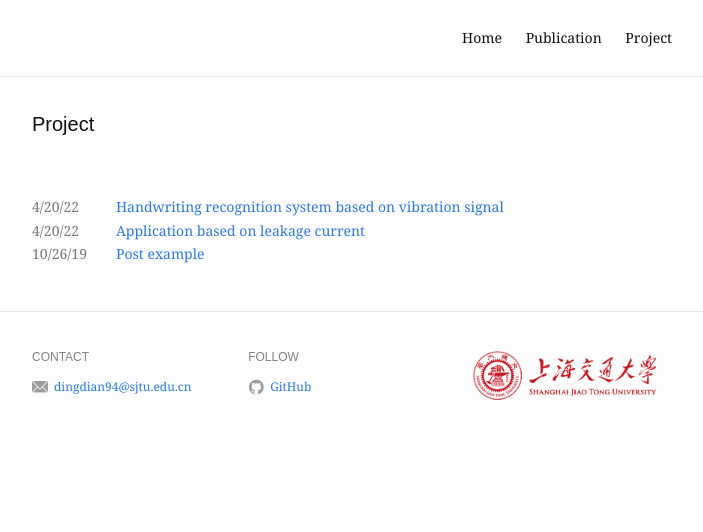
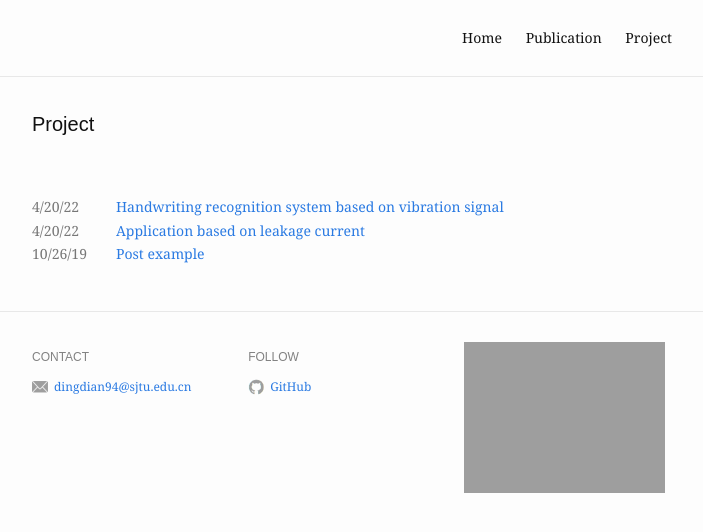
Before and after one commit to dianding0102/dian_web, a Jekyll site: the page built from project.md, in a window 1280 px wide. Shown: the top 532 px of the page, without its empty margins (288-991 px from the left). Built offline with Jekyll 4.4.1, drawn with Linux system fonts in a browser that asks for light colours.

Commit message:
Update footer.html

```diff
--- a/_includes/footer.html
+++ b/_includes/footer.html
@@ -54,7 +54,7 @@
       <div class="footer-col footer-col-2">
         <div class="social-links follow-links">
           <img
-            src="/assets/img/title.png"
+            src={{ page.sjtu_picture.src }}
             alt="website picture"
           />
         </div>
```
